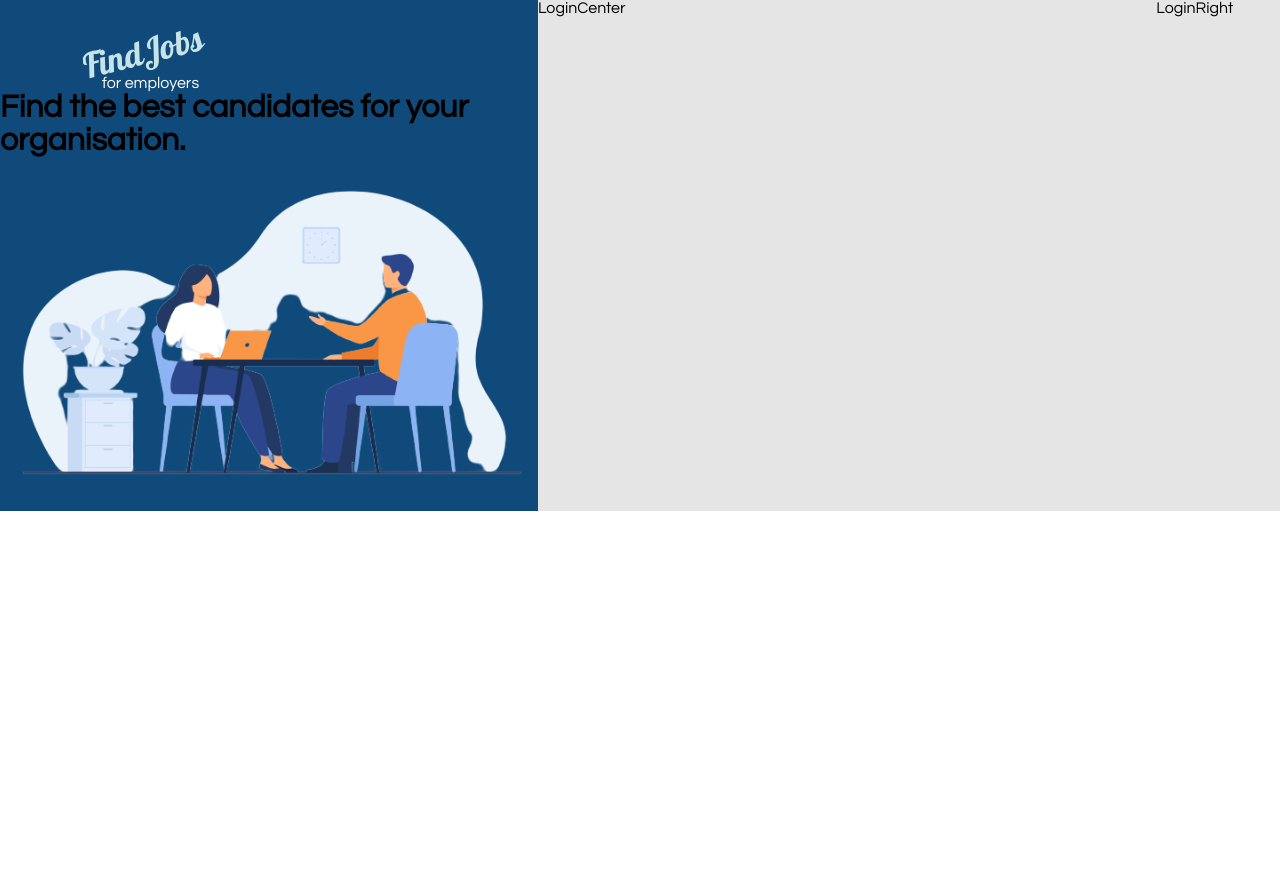
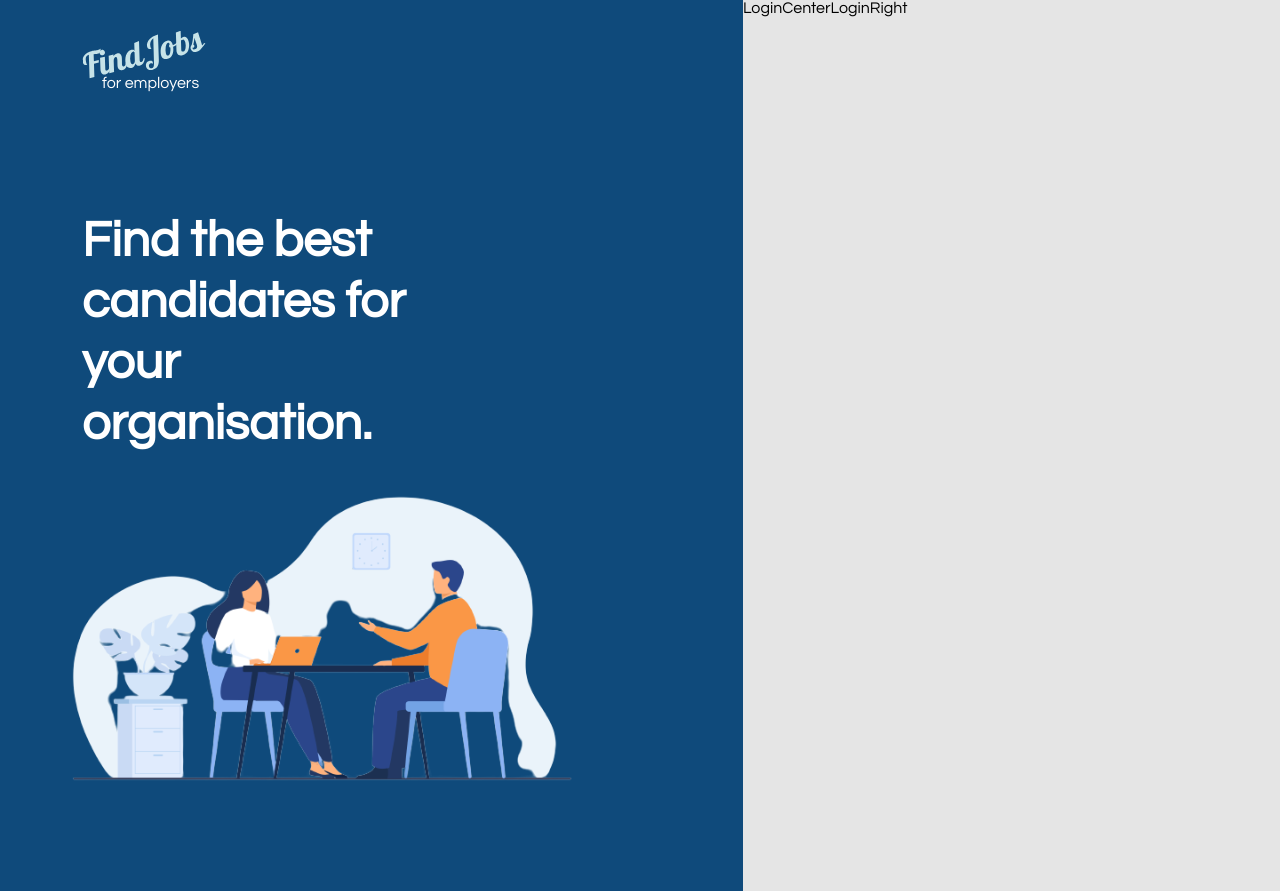
Before and after one commit to phantware/Tedbree-Assessmen, a React (Create React App) app: page /login in a window 1280 px wide. Before the commit the page ends 800 px from the top, so only its background shows below. Built offline with nearby package versions, Linux system fonts and the light colour scheme.

Commit message:
loginleft component styled

```diff
--- a/src/components/login-left/loginleft.css
+++ b/src/components/login-left/loginleft.css
@@ -11,3 +11,14 @@
   font-weight: 500;
   color: #ffffff;
 }
+.intro-left {
+  font-style: normal;
+  font-weight: 800;
+  font-size: 50px;
+  line-height: 61px;
+  color: #ffffff;
+  margin: 120px 300px 8px 82px;
+}
+.background-logo {
+  margin: 0px 155px 74px 50px;
+}
--- a/src/pages/login/login.css
+++ b/src/pages/login/login.css
@@ -3,13 +3,13 @@
   background: #e5e5e5;
 }
 .main-login-left {
-  flex: 1;
+  flex: 4;
 }
 
 .main-login-center {
-  flex: 5;
+  flex: 0.3;
 }
 
 .main-login-right {
-  flex: 1;
+  flex: 4;
 }
```
